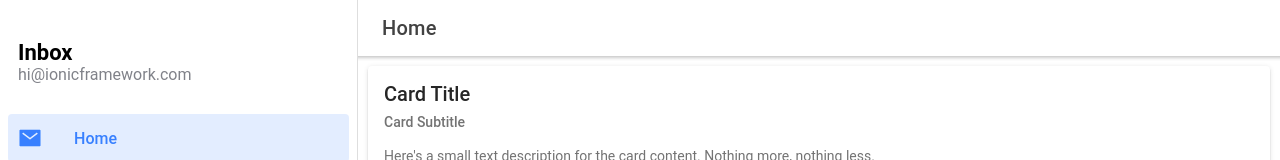
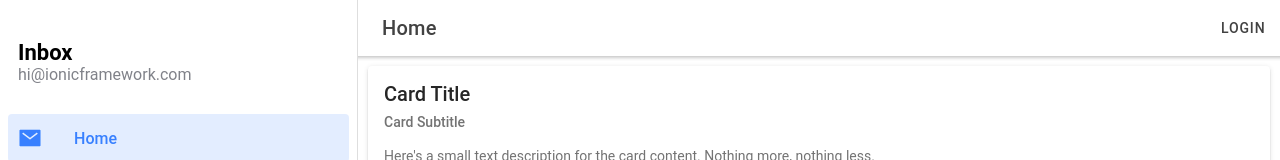
Before and after one commit to anker12/ionicTestApp, a React (Create React App) app: page /home in a window 1280 px wide. Shown: the top 160 px of the page. Built offline with nearby package versions, Linux system fonts and the light colour scheme.

Commit message:
added login/logout btn

```diff
--- a/src/components/TopBar.tsx
+++ b/src/components/TopBar.tsx
@@ -1,4 +1,5 @@
-import { IonButtons, IonHeader, IonMenuButton, IonTitle, IonToolbar } from '@ionic/react';
+import { IonButton, IonButtons, IonHeader, IonMenuButton, IonTitle, IonToolbar } from '@ionic/react';
+import { useState } from 'react';
 
 type TopBarProps = {
     title: string,
@@ -7,12 +8,18 @@ type TopBarProps = {
 const TopBar: React.FC<TopBarProps> = ({
     title
 }) => {
+    const [loggedIn, setLoggedIn] = useState(false);
 
     return (
         <IonHeader>
             <IonToolbar>
                 <IonButtons slot="start">
                     <IonMenuButton />
+                </IonButtons>
+                <IonButtons slot='end'>
+                    <IonButton onClick={() => setLoggedIn(!loggedIn)}>
+                        {loggedIn ? 'Logout' : 'Login'}
+                    </IonButton>
                 </IonButtons>
                 <IonTitle>{title}</IonTitle>
             </IonToolbar>
```
Lines whose indentation alone changed are shown as unchanged.
